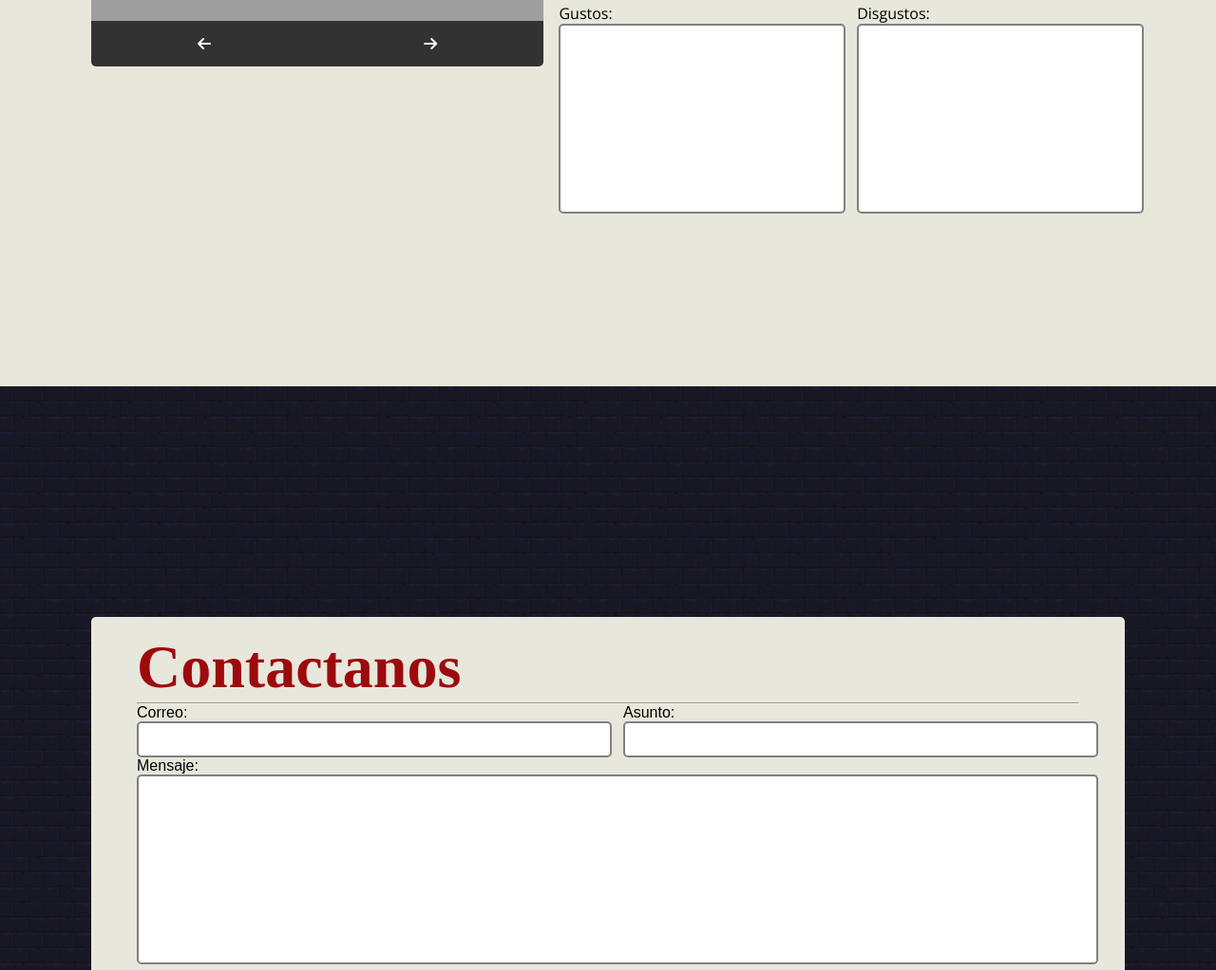
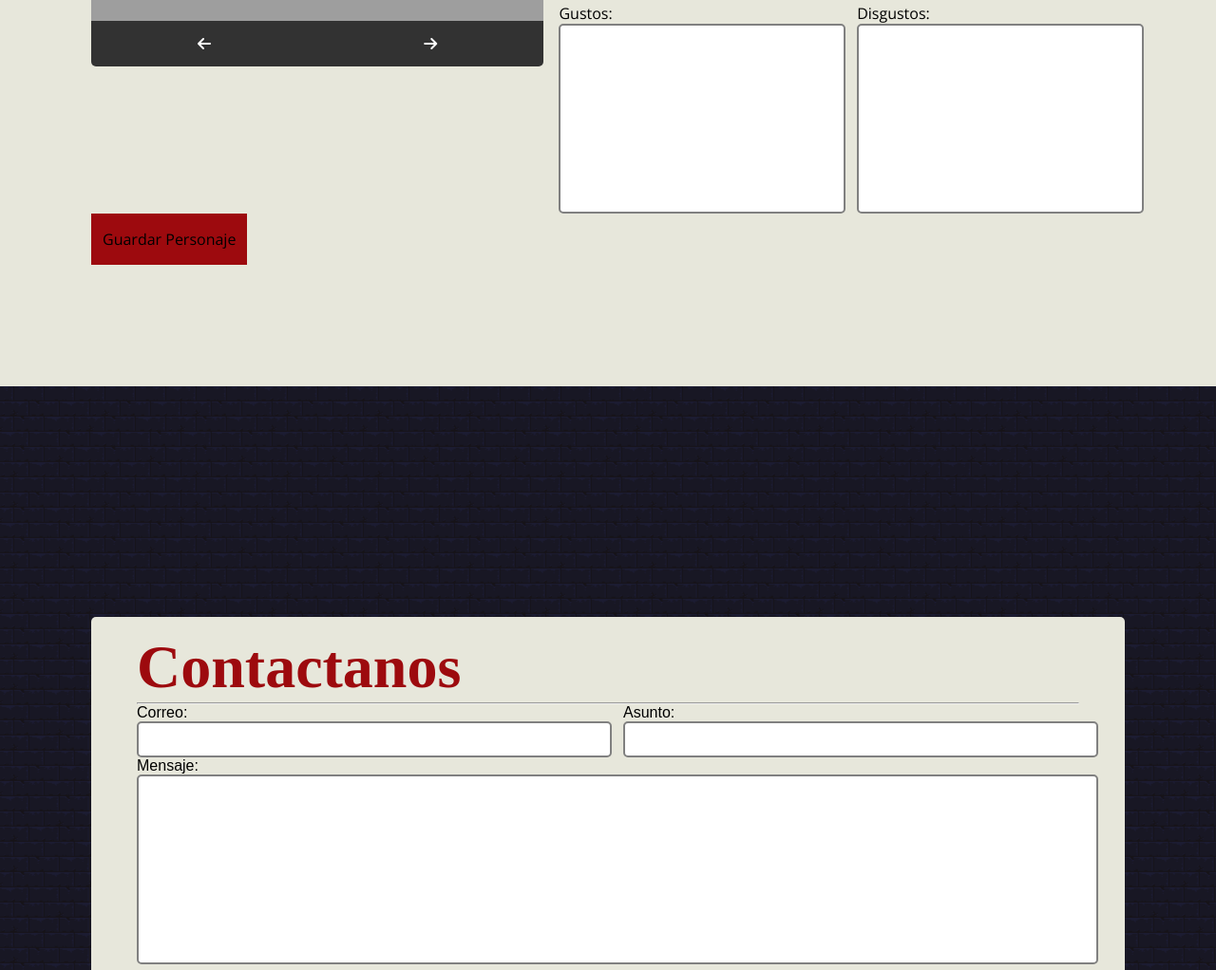
Before and after one commit to Fireinfern/EmpreLanding, a plain HTML site: page index.html in a window 1280 px wide. Shown: the part 1313-2335 px from the top of the page at 95% size. Drawn offline with nearby package versions, Linux system fonts and the light colour scheme; grey boxes are pictures that could not be loaded; a web font is replaced by a local one.

Commit message:
OG Changes

```diff
--- a/index.html
+++ b/index.html
@@ -5,6 +5,9 @@
     <meta charset="UTF-8">
     <meta http-equiv="X-UA-Compatible" content="IE=edge">
     <meta name="viewport" content="width=device-width, initial-scale=1.0">
+    <meta property="og:title" content="D&D Companion">
+    <meta property="og:description" content="Get into the Rol Games World!">
+    <meta property="og:image" content="./assets/characters/Male_01.png">
     <title>RPG Helper</title>
     <script src="https://kit.fontawesome.com/9297cc49ce.js" crossorigin="anonymous"></script>
     <script src="https://cdnjs.cloudflare.com/ajax/libs/handlebars.js/4.7.7/handlebars.min.js"></script>
@@ -163,6 +166,9 @@
                             </div>
                         </div>
                     </div>
+                    <div class="row">
+                        <a class="btn saveCharacter">Guardar Personaje</a>
+                    </div>
                 </div>
             </div>
         </section>
```
